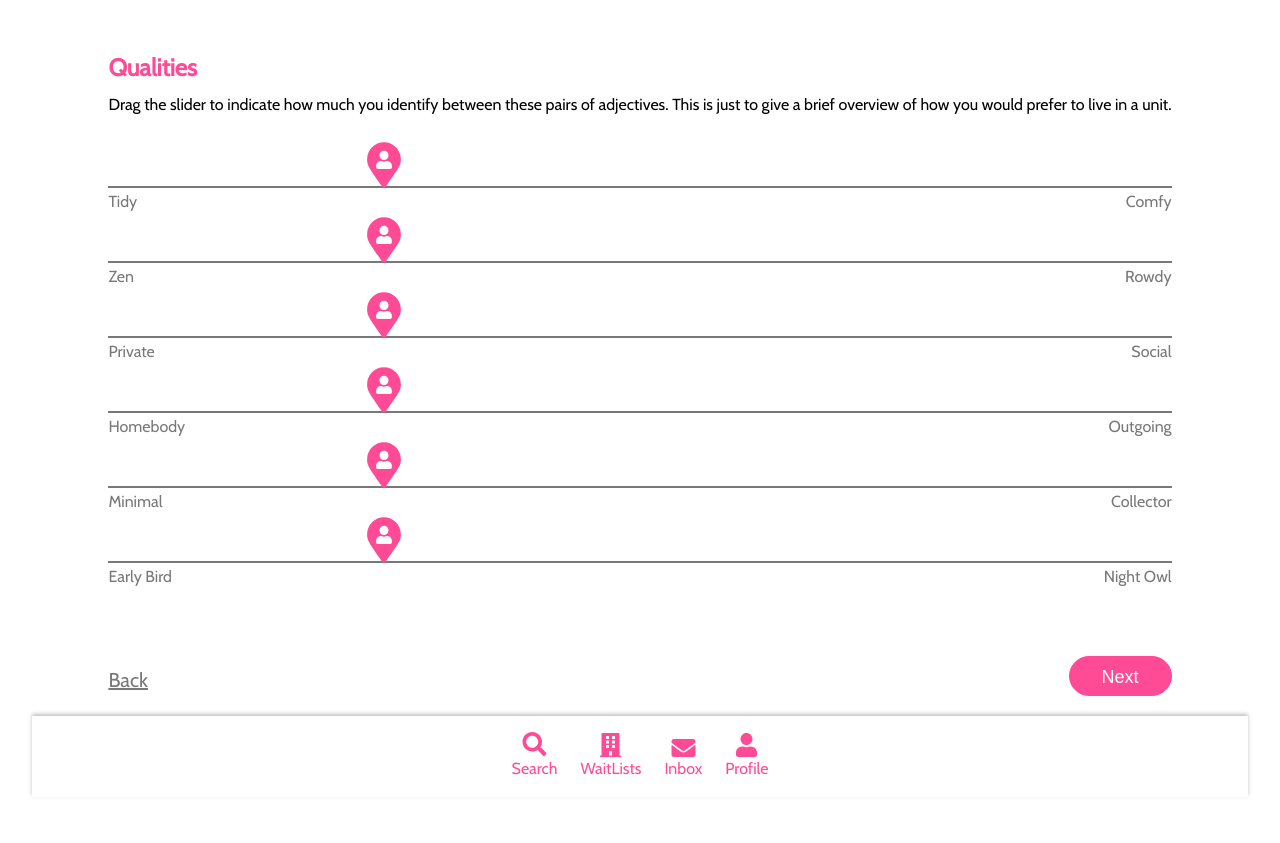
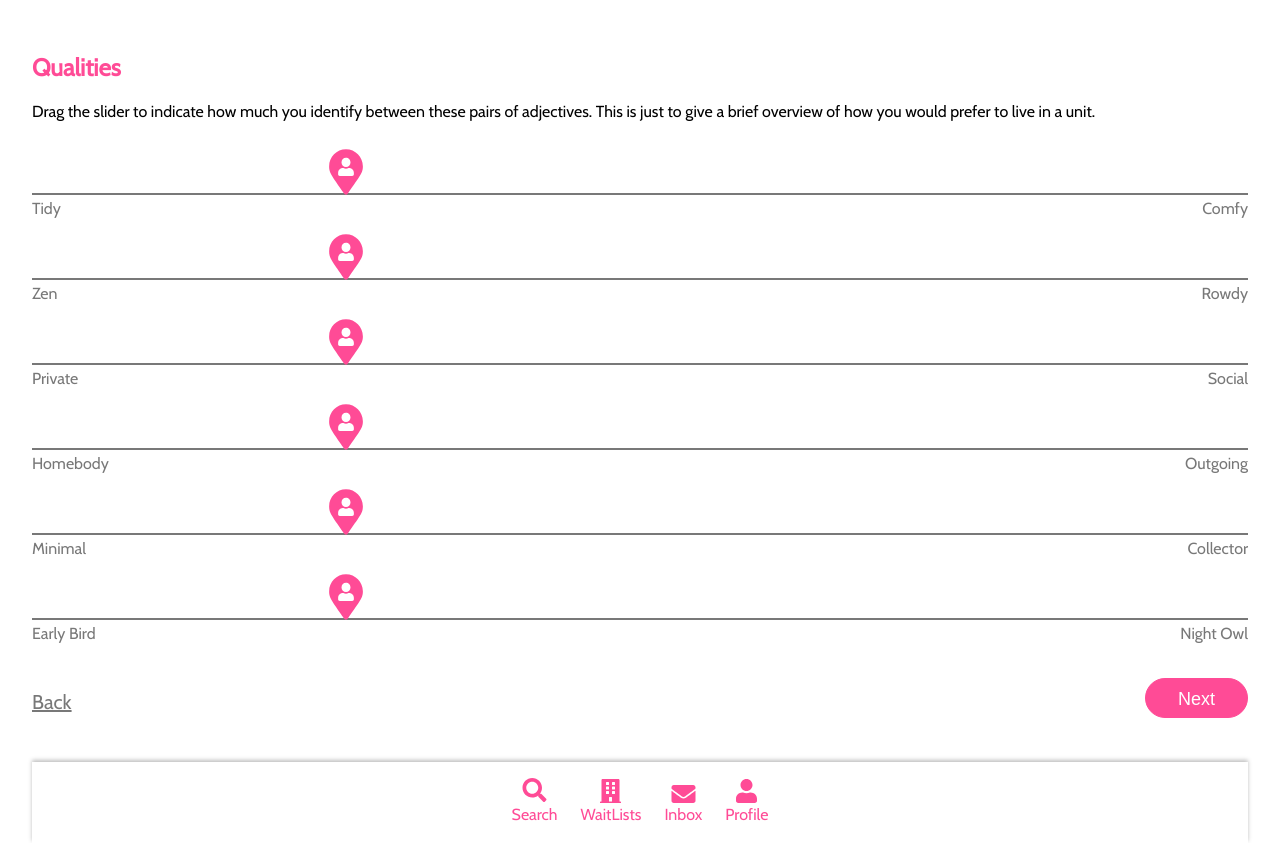
Before and after one commit to apartments-app/front-end, a React (Create React App) app: page /Qualities in a window 1280 px wide. Before the commit the page ends 800 px from the top, so only its background shows below. Built offline with nearby package versions, Linux system fonts and the light colour scheme; a web font is replaced by a local one.

Commit message:
Fixed layout, styling, and spacing for mobile view of all Profile components.

```diff
--- a/src/components/ProfilePage.js
+++ b/src/components/ProfilePage.js
@@ -35,7 +35,6 @@ const sampleProfile = {
   petFriendy: true,
   disablityAssistance: false,
 };
-
 
 const Section = styled.div`
   display: flex;
@@ -259,12 +258,14 @@ const ProfilePage = () => {
         </SliderSection>
       </SliderSection>
 
-      <Section style={{
-        justifyContent: "center",
-        marginTop: "-30px",
-        marginBottom: "20px",
-        width: "100%"
-      }}>
+      <Section
+        style={{
+          justifyContent: "center",
+          marginTop: "-30px",
+          marginBottom: "20px",
+          width: "100%",
+        }}
+      >
         <Button
           primary
           style={{
@@ -278,7 +279,7 @@ const ProfilePage = () => {
           Send Message
         </Button>
       </Section>
-      <div style={{display: "block", width: "100%"}}>
+      <div style={{ display: "block", width: "100%" }}>
         <BottomNav />
       </div>
     </Container>
--- a/src/components/ProfileQualities.js
+++ b/src/components/ProfileQualities.js
@@ -11,8 +11,7 @@ import BackLink from "./ProfileStyles/BackLink";
 
 const Section = styled.div`
   display: flex;
-  align-items: center;
-  position: relative;
+  flex-direction: column;
   width: 100%;
 `;
 
@@ -22,12 +21,14 @@ const SliderSection = styled.div`
   width: 100%;
   position: relative;
   align-items: flex-start;
-  margin-bottom: 50px;
+  margin-bottom: 60px;
 `;
 
 const SliderInput = styled.input`
   padding-bottom: 0px;
   margin-bottom: 0px;
+  width: 100%;
+  box-sizing: border-box;
 `;
 
 const SliderLabelDiv = styled.div`
@@ -63,24 +64,22 @@ const ProfileQuallities = () => {
 
   return (
     <Container>
-      <form onSubmit={handleSubmit}>
+      <Section>
         {/* Qualities */}
-        <HeaderText>
-          Qualities
+        <HeaderText>Qualities</HeaderText>
         <InfoText
           style={{
-              display: "block",
-              marginTop: "14px",
+            marginTop: "5px",
             marginBottom: "70px",
           }}
         >
-            Drag the slider to indicate how much you identify between these
-            pairs of adjectives. This is just to give a brief overview of how
-            you would prefer to live in a unit.
+          Drag the slider to indicate how much you identify between these pairs
+          of adjectives. This is just to give a brief overview of how you would
+          prefer to live in a unit.
         </InfoText>
-        </HeaderText>
 
         {/* Qualities Slide Selectors */}
+        <form onSubmit={handleSubmit}>
           <SliderSection>
             <SliderInput
               type="range"
@@ -161,7 +160,7 @@ const ProfileQuallities = () => {
             </SliderLabelDiv>
           </SliderSection>
 
-        <SliderSection>
+          <SliderSection style={{marginBottom: "15px"}}>
             <SliderInput
               type="range"
               name="earlybirdNightowl"
@@ -183,6 +182,7 @@ const ProfileQuallities = () => {
               display: "block",
               width: "100%",
               textAlign: "right",
+              marginBottom: "14px",
             }}
           >
             <BackLink to="/Profile">Back</BackLink>
@@ -193,8 +193,7 @@ const ProfileQuallities = () => {
                   fontSize: "18px",
                   width: "103px",
                   height: "40px",
-                display: "inline-block",
-                marginBottom: "20px",
+                  marginBottom: "30px"
                 }}
               >
                 Next
@@ -202,6 +201,7 @@ const ProfileQuallities = () => {
             </Link>
           </div>
         </form>
+      </Section>
       <div style={{ display: "block", width: "100%" }}>
         <BottomNav />
       </div>
```
Lines whose indentation alone changed are shown as unchanged.
